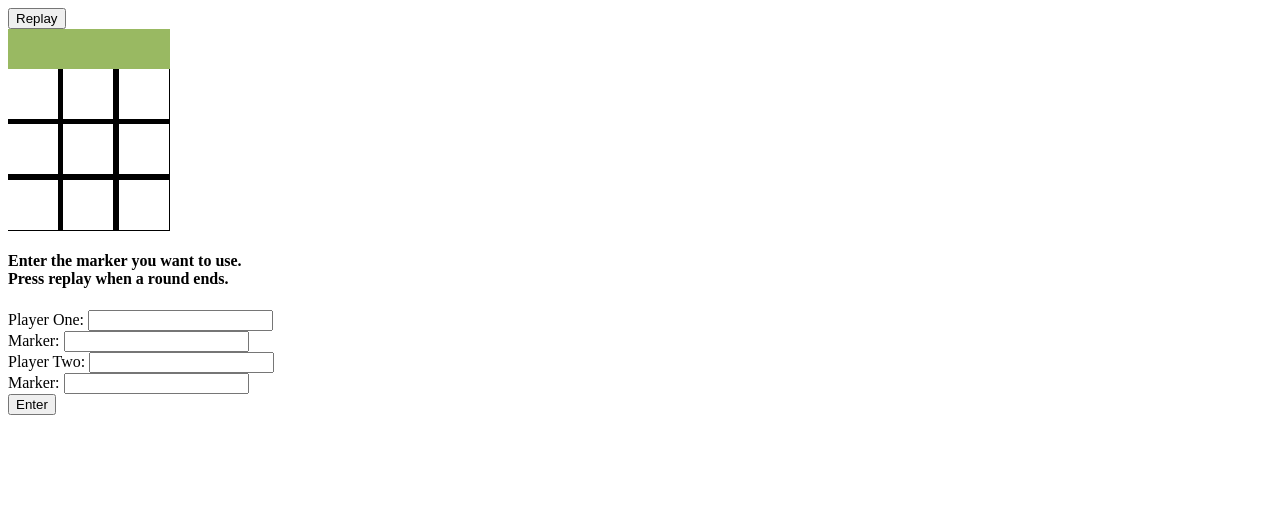
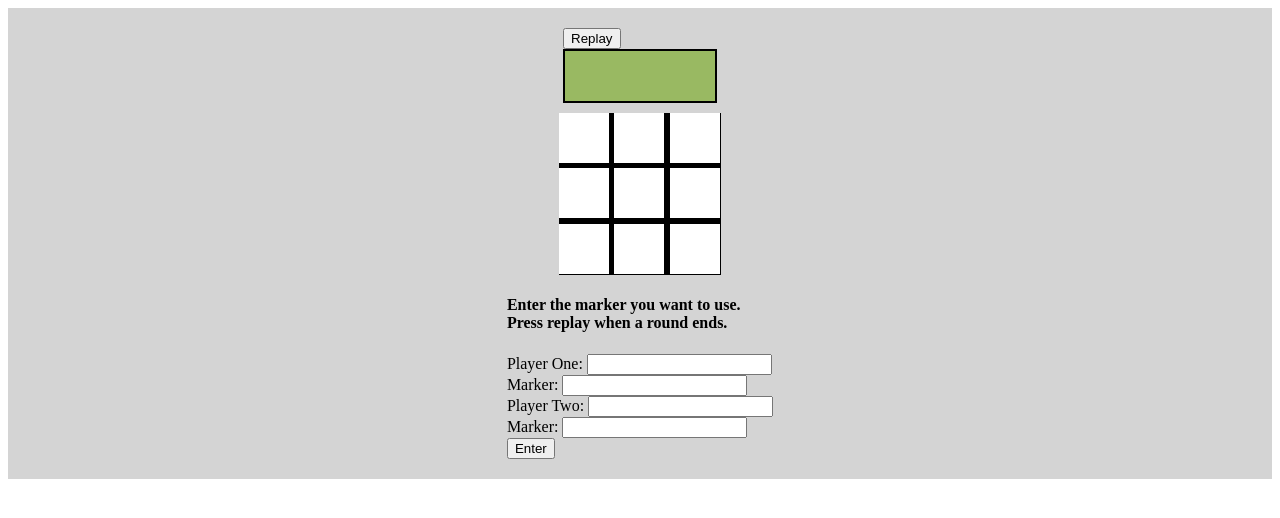
Before and after one commit to bidybird/tic-tac-toe, a plain HTML site: page index.html in a window 1280 px wide. Drawn offline with Linux system fonts and the light colour scheme.

Commit message:
added some color to flexcontainer also centered the text of gameresult with padding

```diff
--- a/style.css
+++ b/style.css
@@ -1,9 +1,20 @@
+#flexContainer {
+display: flex;
+flex-direction: column;
+align-items: center;
+background-color: rgb(212, 212, 212);
+padding: 20px;
+}
+
 #gameResult {
-    height: 40px;
-    width: 162px;
+    height: 35px;
+    width: 150px;
     background-color: rgb(153, 185, 98);
+    border: 2px solid black;
     color: rgb(15, 8, 62);
     text-align: center;
+    padding-top: 15px;
+    margin-bottom: 10px;
 }
 
 #gameBoard {
```
